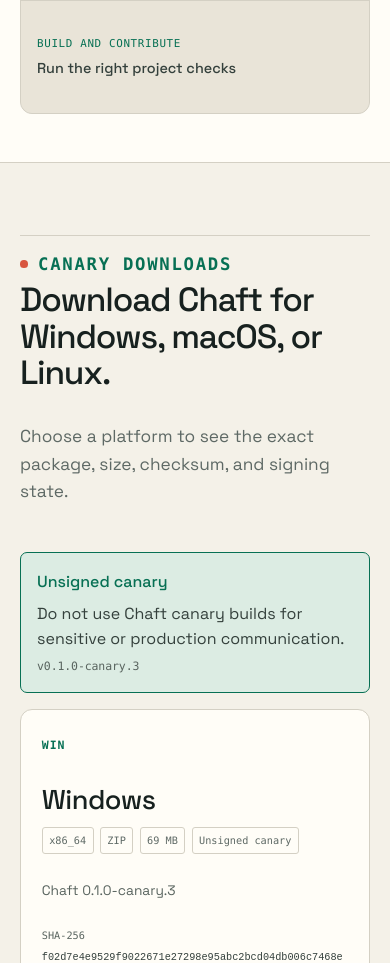
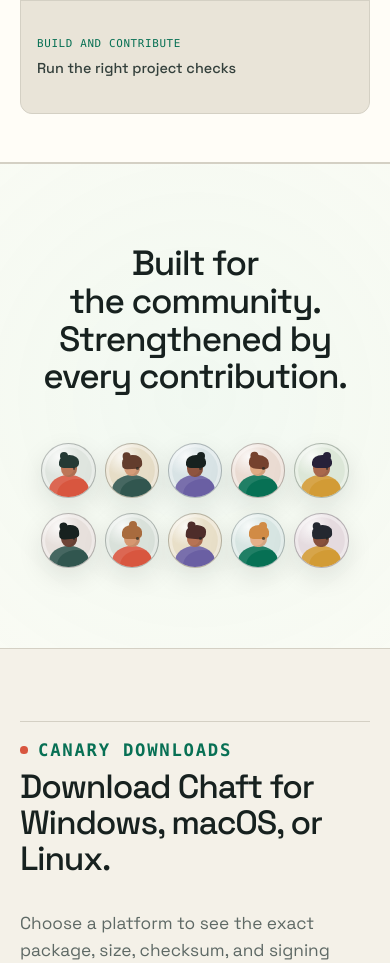
Before and after one commit to Jurshsmith/chaft, an Astro site in the folder apps/website/: page / in a window 390 px wide. Shown: the part 6640-7603 px from the top of the page. Built offline with nearby package versions, Linux system fonts and the light colour scheme; Astro itself is replaced by a stand-in of ours; no server answers; a web font is replaced by a local one.

Commit message:
feat(website): add scroll-linked community section (#55)
Add the landing-page community story before Downloads, with responsive and reduced-motion fallbacks plus focused browser coverage.

```diff
--- /dev/null
+++ b/apps/website/src/components/landing/CommunitySection.astro
@@ -0,0 +1,486 @@
+---
+const contributors = [
+  { x: -24, y: -26, rotation: -13, scale: 0.82, opacity: 0.72, arc: -6, delay: 0.00 },
+  { x: -15, y: 24, rotation: 9, scale: 0.91, opacity: 0.82, arc: 5, delay: 0.04 },
+  { x: -5, y: -31, rotation: -7, scale: 0.76, opacity: 0.68, arc: 7, delay: 0.08 },
+  { x: 17, y: -25, rotation: 12, scale: 0.88, opacity: 0.78, arc: -5, delay: 0.12 },
+  { x: 25, y: -9, rotation: -10, scale: 0.8, opacity: 0.7, arc: 6, delay: 0.15 },
+  { x: -26, y: 11, rotation: 8, scale: 0.86, opacity: 0.75, arc: -7, delay: 0.14 },
+  { x: -18, y: -14, rotation: -11, scale: 0.79, opacity: 0.7, arc: 5, delay: 0.1 },
+  { x: 5, y: 29, rotation: 7, scale: 0.9, opacity: 0.8, arc: -6, delay: 0.07 },
+  { x: 18, y: 23, rotation: -8, scale: 0.83, opacity: 0.74, arc: 7, delay: 0.03 },
+  { x: 26, y: 8, rotation: 11, scale: 0.77, opacity: 0.69, arc: -5, delay: 0.06 },
+];
+---
+
+<section
+  class="community-story"
+  id="community"
+  aria-labelledby="community-story-title"
+  data-community-story
+  data-community-motion="static"
+>
+  <div class="community-story__sticky">
+    <div class="shell community-story__content">
+      <header class="community-story__heading">
+        <h2 id="community-story-title">
+          <span>Built for the community.</span>
+          <span>Strengthened by every contribution.</span>
+        </h2>
+        <p class="community-story__summary">
+          Independent contributors come together around one open, shared workspace.
+        </p>
+      </header>
+
+      <div class="community-story__stage" aria-hidden="true">
+        <div class="community-story__grid">
+          {contributors.map((contributor, index) => (
+            <div
+              class="community-avatar"
+              data-community-avatar
+              data-profile={index + 1}
+              data-scatter-x={contributor.x}
+              data-scatter-y={contributor.y}
+              data-scatter-rotation={contributor.rotation}
+              data-scatter-scale={contributor.scale}
+              data-scatter-opacity={contributor.opacity}
+              data-scatter-arc={contributor.arc}
+              data-scatter-delay={contributor.delay}
+            >
+              <span class="community-avatar__portrait">
+                <span class="community-avatar__hair"></span>
+                <span class="community-avatar__detail"></span>
+              </span>
+            </div>
+          ))}
+        </div>
+      </div>
+    </div>
+  </div>
+</section>
+
+<script>
+  const clampCommunityProgress = (value: number) => Math.min(Math.max(value, 0), 1);
+  const easeCommunityProgress = (value: number) => value * value * (3 - 2 * value);
+
+  document.querySelectorAll<HTMLElement>("[data-community-story]").forEach((section) => {
+    const avatars = Array.from(
+      section.querySelectorAll<HTMLElement>("[data-community-avatar]"),
+    ).map((avatar) => ({
+      avatar,
+      x: Number(avatar.dataset.scatterX ?? 0),
+      y: Number(avatar.dataset.scatterY ?? 0),
+      rotation: Number(avatar.dataset.scatterRotation ?? 0),
+      scale: Number(avatar.dataset.scatterScale ?? 1),
+      opacity: Number(avatar.dataset.scatterOpacity ?? 1),
+      arc: Number(avatar.dataset.scatterArc ?? 0),
+      delay: Number(avatar.dataset.scatterDelay ?? 0),
+    }));
+    const reducedMotion = window.matchMedia("(prefers-reduced-motion: reduce)");
+    const compactViewport = window.matchMedia("(max-width: 760px)");
+    const shortViewport = window.matchMedia("(max-height: 700px)");
+
+    let animationFrame = 0;
+    let isActive = false;
+    let isScrollDriven = false;
+
+    const resetAvatars = () => {
+      avatars.forEach(({ avatar }) => {
+        avatar.style.removeProperty("--community-x");
+        avatar.style.removeProperty("--community-y");
+        avatar.style.removeProperty("--community-rotation");
+        avatar.style.removeProperty("--community-scale");
+        avatar.style.removeProperty("--community-opacity");
+      });
+    };
+
+    const update = () => {
+      animationFrame = 0;
+      if (!isScrollDriven) return;
+
+      const rect = section.getBoundingClientRect();
+      const scrollRange = Math.max(section.offsetHeight - window.innerHeight, 1);
+      const progress = clampCommunityProgress(-rect.top / scrollRange);
+      const gatheringProgress = clampCommunityProgress((progress - 0.08) / 0.84);
+
+      avatars.forEach(({ avatar, x, y, rotation, scale, opacity, arc, delay }) => {
+        const localProgress = clampCommunityProgress(
+          (gatheringProgress - delay) / Math.max(1 - delay, 0.01),
+        );
+        const easedProgress = easeCommunityProgress(localProgress);
+        const remaining = 1 - easedProgress;
+        const curvedOffset = Math.sin(Math.PI * easedProgress) * arc;
+        const verticalOffset = y * remaining + curvedOffset;
+        const normalizedVerticalOffset = Math.abs(verticalOffset) < 0.0005
+          ? 0
+          : verticalOffset;
+
+        avatar.style.setProperty("--community-x", `${(x * remaining).toFixed(3)}vw`);
+        avatar.style.setProperty(
+          "--community-y",
+          `${normalizedVerticalOffset.toFixed(3)}svh`,
+        );
+        avatar.style.setProperty(
+          "--community-rotation",
+          `${(rotation * remaining).toFixed(3)}deg`,
+        );
+        avatar.style.setProperty(
+          "--community-scale",
+          (scale + (1 - scale) * easedProgress).toFixed(4),
+        );
+        avatar.style.setProperty(
+          "--community-opacity",
+          (opacity + (1 - opacity) * easedProgress).toFixed(4),
+        );
+      });
+
+      section.dataset.communityProgress = progress.toFixed(3);
+    };
+
+    const scheduleUpdate = (force = false) => {
+      if (!isScrollDriven || animationFrame || (!isActive && !force)) return;
+      animationFrame = window.requestAnimationFrame(update);
+    };
+
+    const configureMotion = () => {
+      isScrollDriven = !reducedMotion.matches
+        && !compactViewport.matches
+        && !shortViewport.matches
+        && CSS.supports("position", "sticky");
+
+      if (!isScrollDriven) {
+        section.removeAttribute("data-community-ready");
+        section.dataset.communityMotion = reducedMotion.matches ? "reduced" : "simplified";
+        section.dataset.communityProgress = "1.000";
+        resetAvatars();
+        return;
+      }
+
+      section.setAttribute("data-community-ready", "");
+      section.dataset.communityMotion = "scroll";
+      scheduleUpdate(true);
+    };
+
+    window.addEventListener("scroll", () => scheduleUpdate(), { passive: true });
+    window.addEventListener("resize", () => scheduleUpdate(true), { passive: true });
+    reducedMotion.addEventListener("change", configureMotion);
+    compactViewport.addEventListener("change", configureMotion);
+    shortViewport.addEventListener("change", configureMotion);
+
+    new ResizeObserver(() => scheduleUpdate(true)).observe(section);
+    new IntersectionObserver(
+      ([entry]) => {
+        isActive = Boolean(entry?.isIntersecting);
+        section.toggleAttribute("data-community-active", isActive);
+        if (isActive) scheduleUpdate(true);
+      },
+      { rootMargin: "25% 0px" },
+    ).observe(section);
+
+    configureMotion();
+  });
+</script>
+
+<style>
+  .community-story {
+    position: relative;
+    isolation: isolate;
+    border-block: 1px solid var(--border-subtle);
+    background:
+      radial-gradient(circle at 50% 48%, rgb(75 195 162 / 8%), transparent 34rem),
+      var(--surface-raised);
+    scroll-margin-top: 5.5rem;
+  }
+
+  .community-story__sticky {
+    display: grid;
+    min-height: 100svh;
+    align-items: stretch;
+    padding-block: clamp(6.5rem, 13svh, 8.5rem) clamp(4rem, 8svh, 6rem);
+  }
+
+  .community-story__content {
+    display: grid;
+    grid-template-rows: auto minmax(18rem, 1fr);
+    gap: clamp(2.75rem, 8svh, 6.25rem);
+    width: 100%;
+  }
+
+  .community-story__heading {
+    position: relative;
+    z-index: 2;
+    display: grid;
+    justify-items: center;
+    text-align: center;
+  }
+
+  .community-story__heading h2 {
+    max-width: 20ch;
+    margin: 0;
+    font-size: clamp(2.25rem, 5.2vw, 4.7rem);
+    text-wrap: balance;
+  }
+
+  .community-story__heading h2 span {
+    display: block;
+  }
+
+  .community-story__summary {
+    position: absolute;
+    width: 1px;
+    height: 1px;
+    overflow: hidden;
+    margin: -1px;
+    padding: 0;
+    border: 0;
+    clip: rect(0 0 0 0);
+    clip-path: inset(50%);
+    white-space: nowrap;
+  }
+
+  .community-story__stage {
+    display: grid;
+    min-height: 18rem;
+    place-items: center;
+    perspective: 60rem;
+  }
+
+  .community-story__grid {
+    display: grid;
+    grid-template-columns: repeat(5, auto);
+    gap: clamp(1.35rem, 3vw, 2.8rem) clamp(1.1rem, 2.5vw, 2.35rem);
+    align-items: center;
+    justify-content: center;
+  }
+
+  .community-avatar {
+    --community-opacity: 1;
+    --community-rotation: 0deg;
+    --community-scale: 1;
+    --community-x: 0vw;
+    --community-y: 0svh;
+    position: relative;
+    width: clamp(4.25rem, 7vw, 6.2rem);
+    aspect-ratio: 1;
+    transform-origin: center;
+  }
+
+  .community-story[data-community-ready] .community-avatar {
+    transform: translate3d(var(--community-x), var(--community-y), 0)
+      rotate(var(--community-rotation)) scale(var(--community-scale));
+    opacity: var(--community-opacity);
+  }
+
+  .community-avatar__portrait {
+    --portrait-bg: #dfe5df;
+    --portrait-hair: #243934;
+    --portrait-shirt: #d8563f;
+    --portrait-skin: #bc7657;
+    position: absolute;
+    inset: 0;
+    overflow: hidden;
+    border: 1px solid rgb(23 33 31 / 24%);
+    border-radius: 50%;
+    background:
+      radial-gradient(circle at 32% 24%, rgb(255 255 255 / 82%), transparent 36%),
+      var(--portrait-bg);
+    box-shadow:
+      0 0.6rem 1.6rem rgb(23 33 31 / 10%),
+      inset 0 0 0 0.2rem rgb(255 255 255 / 35%);
+  }
+
+  .community-avatar__portrait::before {
+    position: absolute;
+    top: 27%;
+    left: 35%;
+    z-index: 2;
+    width: 31%;
+    height: 35%;
+    transform: rotate(var(--portrait-head-tilt, 0deg));
+    border-radius: 48% 52% 45% 47%;
+    background: var(--portrait-skin);
+    box-shadow: inset -0.18rem -0.08rem 0 rgb(23 33 31 / 8%);
+    content: "";
+  }
+
+  .community-avatar__portrait::after {
+    position: absolute;
+    right: 12%;
+    bottom: -20%;
+    left: 12%;
+    z-index: 1;
+    height: 61%;
+    border-radius: 48% 48% 16% 16%;
+    background: var(--portrait-shirt);
+    box-shadow: inset 0.5rem 0.25rem 0 rgb(255 255 255 / 10%);
+    content: "";
+  }
+
+  .community-avatar__hair {
+    position: absolute;
+    top: 20%;
+    left: 32%;
+    z-index: 3;
+    width: 38%;
+    height: 26%;
+    transform: rotate(var(--portrait-head-tilt, 0deg));
+    border-radius: var(--portrait-hair-radius, 58% 54% 34% 28%);
+    background: var(--portrait-hair);
+  }
+
+  .community-avatar__hair::before {
+    position: absolute;
+    top: var(--portrait-bun-top, -20%);
+    left: var(--portrait-bun-left, 4%);
+    width: 40%;
+    aspect-ratio: 1;
+    border-radius: 50%;
+    background: inherit;
+    content: "";
+  }
+
+  .community-avatar__detail {
+    position: absolute;
+    top: 43%;
+    left: 58%;
+    z-index: 4;
+    width: 5%;
+    aspect-ratio: 1;
+    border-radius: 50%;
+    background: rgb(23 33 31 / 58%);
+  }
+
+  .community-avatar:nth-child(2) .community-avatar__portrait {
+    --portrait-bg: #e6ddc7;
+    --portrait-hair: #633d2d;
+    --portrait-shirt: #31564f;
+    --portrait-skin: #d49b78;
+    --portrait-head-tilt: -4deg;
+  }
+
+  .community-avatar:nth-child(3) .community-avatar__portrait {
+    --portrait-bg: #d8e3e5;
+    --portrait-hair: #17211f;
+    --portrait-shirt: #6a5fa3;
+    --portrait-skin: #8f543f;
+    --portrait-bun-left: 55%;
+  }
+
+  .community-avatar:nth-child(4) .community-avatar__portrait {
+    --portrait-bg: #eadbd2;
+    --portrait-hair: #75422e;
+    --portrait-shirt: #077054;
+    --portrait-skin: #e0aa83;
+    --portrait-head-tilt: 4deg;
+    --portrait-hair-radius: 50% 60% 28% 42%;
+  }
+
+  .community-avatar:nth-child(5) .community-avatar__portrait {
+    --portrait-bg: #dce7d8;
+    --portrait-hair: #262139;
+    --portrait-shirt: #d29b35;
+    --portrait-skin: #a9684d;
+    --portrait-bun-left: 58%;
+  }
+
+  .community-avatar:nth-child(6) .community-avatar__portrait {
+    --portrait-bg: #e7e0dc;
+    --portrait-hair: #17211f;
+    --portrait-shirt: #31564f;
+    --portrait-skin: #6f4437;
+    --portrait-head-tilt: -5deg;
+  }
+
+  .community-avatar:nth-child(7) .community-avatar__portrait {
+    --portrait-bg: #d9e1da;
+    --portrait-hair: #a86b3e;
+    --portrait-shirt: #d8563f;
+    --portrait-skin: #d69871;
+    --portrait-bun-top: -26%;
+    --portrait-bun-left: 31%;
+  }
+
+  .community-avatar:nth-child(8) .community-avatar__portrait {
+    --portrait-bg: #e8dfc8;
+    --portrait-hair: #4e2d2a;
+    --portrait-shirt: #6a5fa3;
+    --portrait-skin: #b77355;
+    --portrait-head-tilt: 5deg;
+    --portrait-hair-radius: 62% 42% 38% 24%;
+  }
+
+  .community-avatar:nth-child(9) .community-avatar__portrait {
+    --portrait-bg: #d7e5e2;
+    --portrait-hair: #d18b45;
+    --portrait-shirt: #077054;
+    --portrait-skin: #e5b08a;
+    --portrait-bun-left: 54%;
+  }
+
+  .community-avatar:nth-child(10) .community-avatar__portrait {
+    --portrait-bg: #e5dbdf;
+    --portrait-hair: #242830;
+    --portrait-shirt: #d29b35;
+    --portrait-skin: #89513d;
+    --portrait-head-tilt: -3deg;
+  }
+
+  .community-story[data-community-ready] {
+    min-height: 230svh;
+  }
+
+  .community-story[data-community-ready] .community-story__sticky {
+    position: sticky;
+    top: 0;
+    height: 100svh;
+    min-height: 0;
+    overflow: clip;
+  }
+
+  .community-story[data-community-ready][data-community-active] .community-avatar {
+    will-change: transform, opacity;
+  }
+
+  @media (max-width: 760px), (max-height: 700px) {
+    .community-story__sticky {
+      min-height: auto;
+      padding-block: clamp(5rem, 16vw, 7rem);
+    }
+
+    .community-story__content {
+      grid-template-rows: auto auto;
+      gap: clamp(3rem, 12vw, 5rem);
+    }
+
+    .community-story__heading h2 {
+      max-width: 17ch;
+      font-size: clamp(2rem, 9vw, 3.2rem);
+    }
+
+    .community-story__stage {
+      min-height: auto;
+    }
+
+    .community-story__grid {
+      gap: clamp(0.85rem, 4vw, 1.35rem) clamp(0.45rem, 2.2vw, 0.9rem);
+    }
+
+    .community-avatar {
+      width: clamp(2.9rem, 14vw, 4.5rem);
+    }
+  }
+
+  @media (prefers-reduced-motion: reduce) {
+    .community-avatar {
+      transform: none;
+      opacity: 1;
+    }
+  }
+
+  @media (forced-colors: active) {
+    .community-avatar__portrait {
+      border: 2px solid CanvasText;
+      box-shadow: none;
+    }
+  }
+</style>
--- a/apps/website/src/pages/index.astro
+++ b/apps/website/src/pages/index.astro
@@ -2,6 +2,7 @@
 import DownloadGrid from "../components/DownloadGrid.astro";
 import EarlyAccessCallout from "../components/EarlyAccessCallout.astro";
 import LandingHero from "../components/LandingHero.astro";
+import CommunitySection from "../components/landing/CommunitySection.astro";
 import ProductRevealSection from "../components/landing/ProductRevealSection.astro";
 import { currentRelease } from "../data/releases";
 import BaseLayout from "../layouts/BaseLayout.astro";
@@ -167,6 +168,8 @@
       </nav>
     </div>
   </section>
+
+  <CommunitySection />
 
   <section class="section" id="downloads">
     <div class="shell">
```
Also changed, not shown: apps/website/tests/previews/community-section.pw.ts (added, +123 -0 lines).
